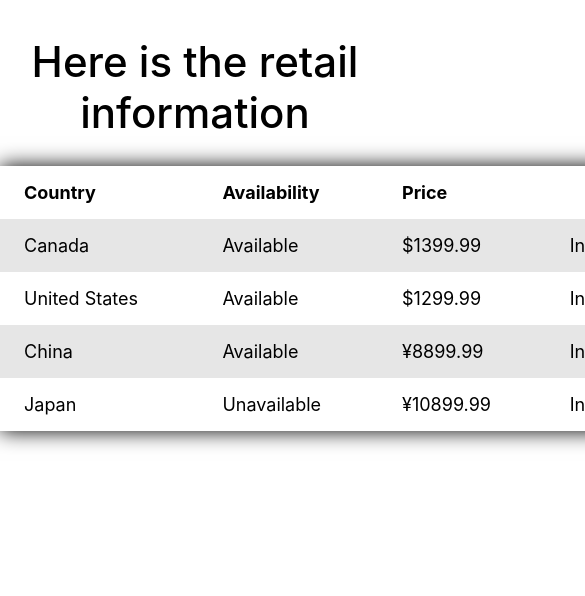
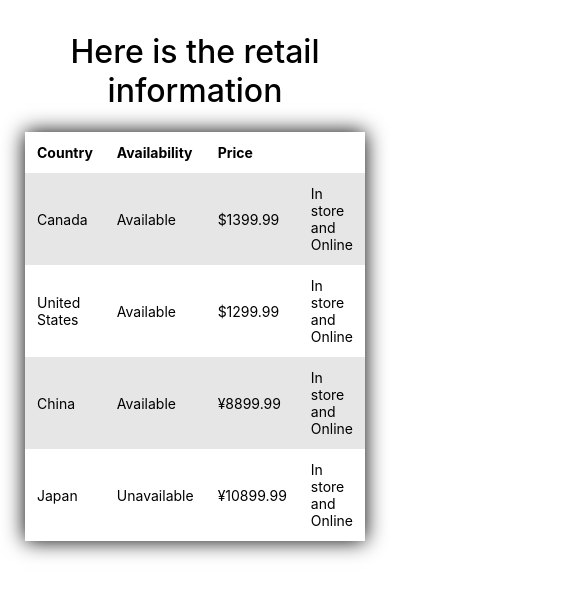
Before and after one commit to Azure-Tang-MKT/HTML_CSS_Practice, a plain HTML site: page exercise01/specs_table.html in a window 390 px wide. Shown: the top 596 px of the page, 585 px wide, since content can reach past the window. Drawn offline with Linux system fonts and the light colour scheme.

Commit message:
add responsive to Iphone Specs Table

```diff
--- a/exercise01/Css/specs_table.css
+++ b/exercise01/Css/specs_table.css
@@ -25,6 +25,7 @@ table {
   border-collapse: collapse;
   margin: 20px auto;
   box-shadow: 0 0 20px;
+  overflow-x: auto;
 }
 
 th,
--- a/exercise01/specs_table.html
+++ b/exercise01/specs_table.html
@@ -6,6 +6,30 @@
     <meta name="viewport" content="width=device-width, initial-scale=1.0" />
     <title>Iphone Specs Table</title>
     <link rel="stylesheet" href="./Css/specs_table.css" />
+    <style>
+      @media only screen and (max-width: 805px)
+                  {
+                    h2 {
+              font-size: 32px;
+              font-weight: 500;
+              text-align: center;
+              margin-top: 32px;
+              margin-bottom: 22px;
+              color: black;
+            }
+
+
+            table {
+              width: 84%;
+              font-size: 14px;
+              border-collapse: collapse;
+              margin: auto auto;
+              box-shadow: 0 0 20px;}
+
+              th,td {
+              padding: 12px 12px;
+              text-align: left;}
+    </style>
   </head>
   <body>
     <h2>Here is the retail information</h2>
```
Also changed, not shown: 1 other file.
